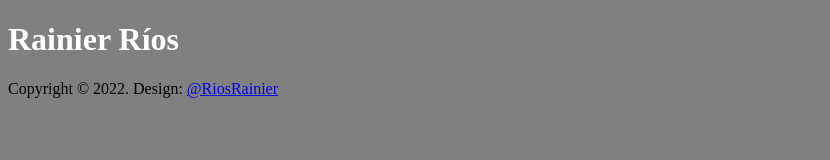
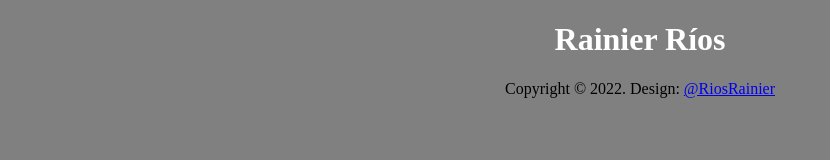
Before and after one commit to Nedbor/rainieririos.github.io, a plain HTML site: page index.html in a window 1280 px wide. Shown: the whole page, without its empty margins (0-830 px from the left). Drawn offline with Linux system fonts and the light colour scheme.

Commit message:
tercer commit

```diff
--- a/index.html
+++ b/index.html
@@ -9,16 +9,19 @@
 </head>
 <body>
 
-<header><h1>Rainier Ríos</h1></header>
+    <div>
+
+        <header><h1>Rainier Ríos</h1></header>
+
+    </div>
 
 <footer>
-    <p> Copyright © 2022. Design:
+    <p class="twitterusername"> Copyright © 2022. Design:
         <a href="https://twitter.com/RiosRainier">
             @RiosRainier
         </a>
     </p>
 </footer>
 
-
 </body>
 </html>
--- a/styles.css
+++ b/styles.css
@@ -5,3 +5,11 @@
 header {
     color: white;
 }
+
+header {
+    text-align: center;
+}
+
+.twitterusername {
+    text-align: center;
+}
```
